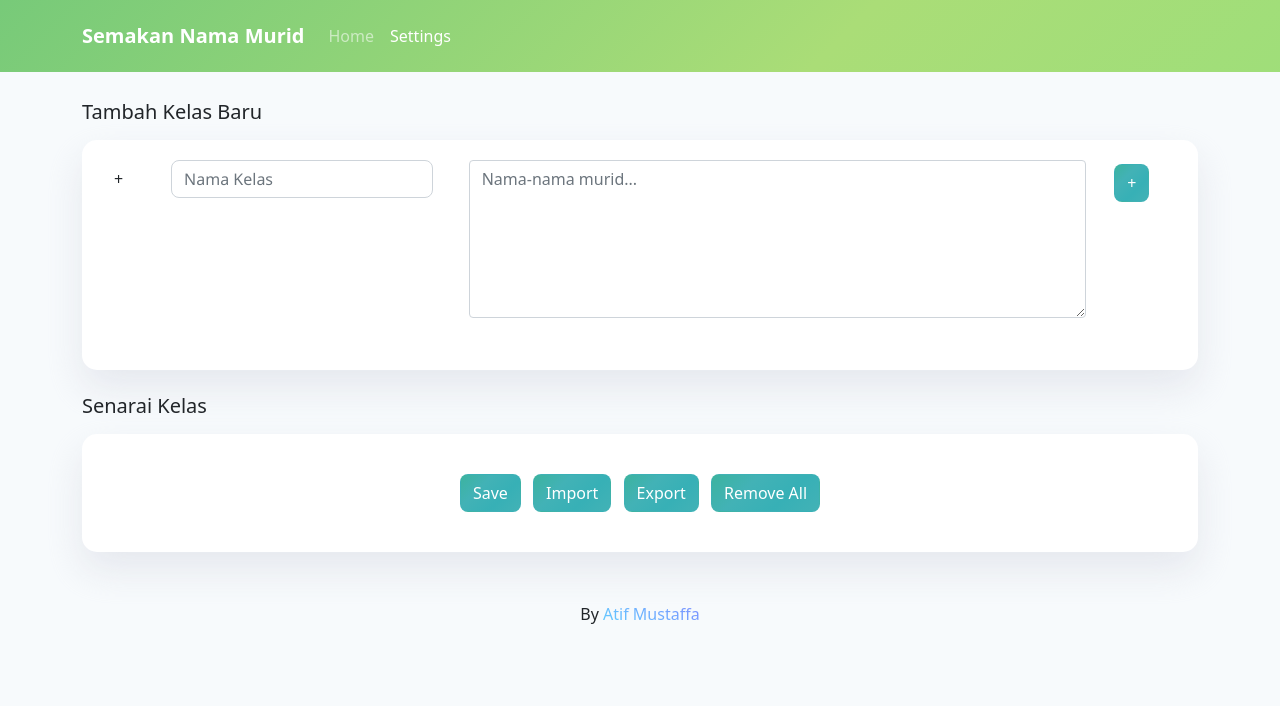
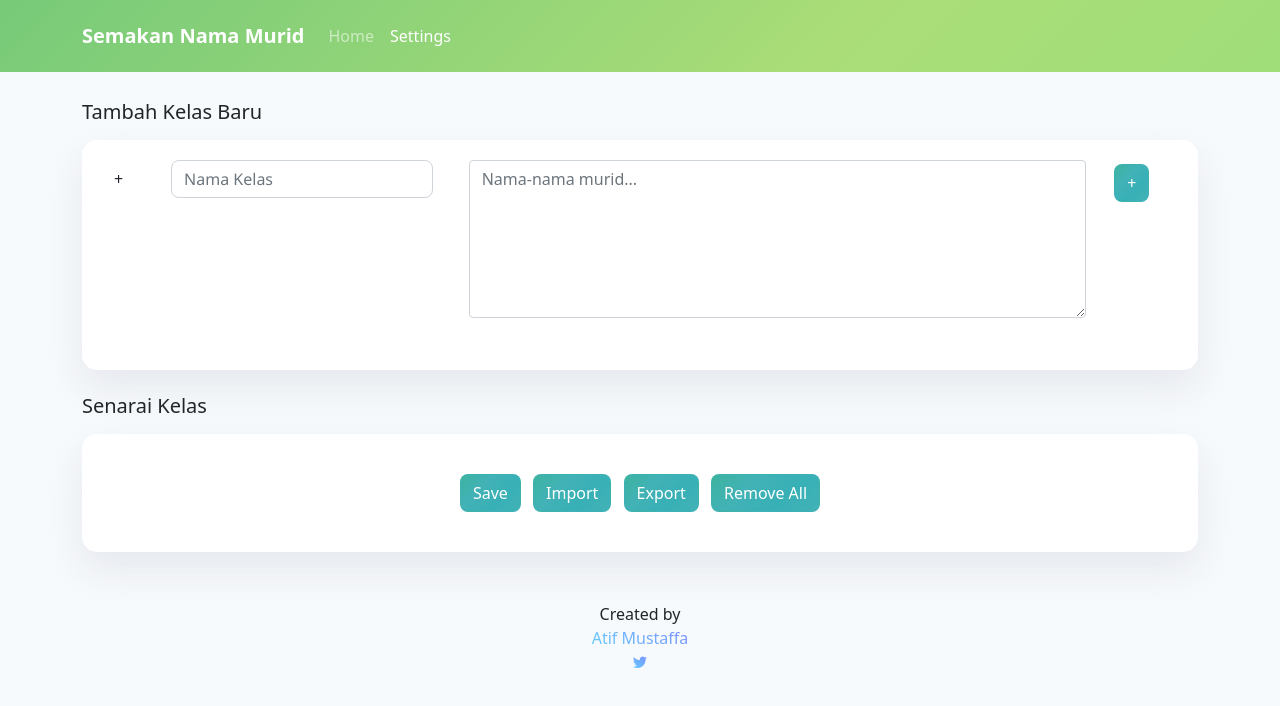
Before and after one commit to atifmustaffa/semak-kelas, an Electron app: page settings.html in a window 1280 px wide. Drawn offline with Linux system fonts and the light colour scheme; no server answers.

Commit message:
feat: Update settings footer

```diff
--- a/settings.html
+++ b/settings.html
@@ -80,11 +80,14 @@
         </div>
       </div>
       <div class="footer">
-        <p>
-          By
-          <a class="text-gradient gradient-blue" href="https://www.github.com/atifmustaffa" target="_blank" data-bs-toggle="tooltip" title="Check him out">Atif Mustaffa</a
-          >
-        </p>
+        <section>
+          <div>Created by</div>
+          <div>
+          <a class="text-gradient gradient-blue" data-open="external" href="https://www.twitter.com/atifmustaffa" target="_blank"
+          data-bs-toggle="tooltip" title="Check him out">Atif Mustaffa</a>
+        </div>
+        <i class="fa fa-twitter text-gradient gradient-blue" aria-hidden="true"></i>
+        </section>
       </div>
     </div>
     <div id="print-view-data" class="print-view-data hidden"></div>
```
